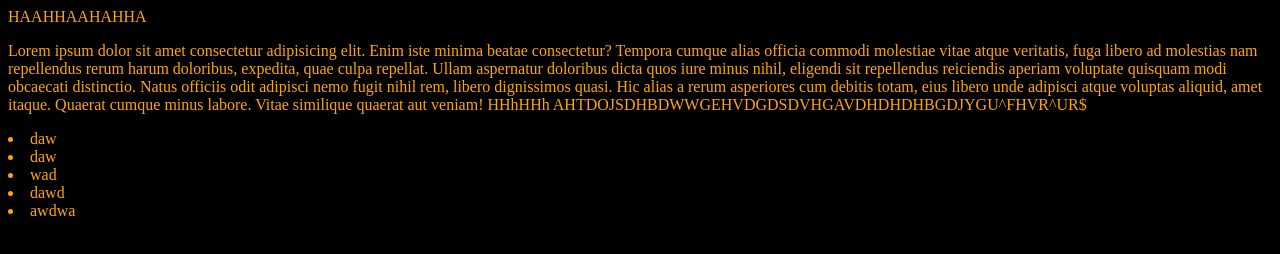
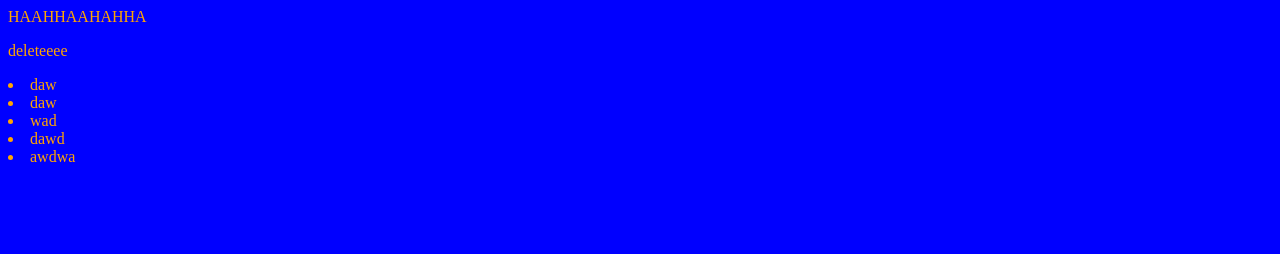
Before and after one commit to maxxi-00/AMSS, a plain HTML site: page index.html in a window 1280 px wide. Drawn offline with Linux system fonts and the light colour scheme.

Commit message:
nagbago color

```diff
--- a/index.css
+++ b/index.css
@@ -1,4 +1,4 @@
 body {
   color: orange;
-  background-color: black;
+  background-color: blue;
 }
--- a/index.html
+++ b/index.html
@@ -9,16 +9,7 @@
   <body>
     HAAHHAAHAHHA
     <p>
-      Lorem ipsum dolor sit amet consectetur adipisicing elit. Enim iste minima
-      beatae consectetur? Tempora cumque alias officia commodi molestiae vitae
-      atque veritatis, fuga libero ad molestias nam repellendus rerum harum
-      doloribus, expedita, quae culpa repellat. Ullam aspernatur doloribus dicta
-      quos iure minus nihil, eligendi sit repellendus reiciendis aperiam
-      voluptate quisquam modi obcaecati distinctio. Natus officiis odit adipisci
-      nemo fugit nihil rem, libero dignissimos quasi. Hic alias a rerum
-      asperiores cum debitis totam, eius libero unde adipisci atque voluptas
-      aliquid, amet itaque. Quaerat cumque minus labore. Vitae similique quaerat
-      aut veniam! HHhHHh AHTDOJSDHBDWWGEHVDGDSDVHGAVDHDHDHBGDJYGU^FHVR^UR$
+      deleteeee
     </p>
     <div>
       <li>daw</li>
```
